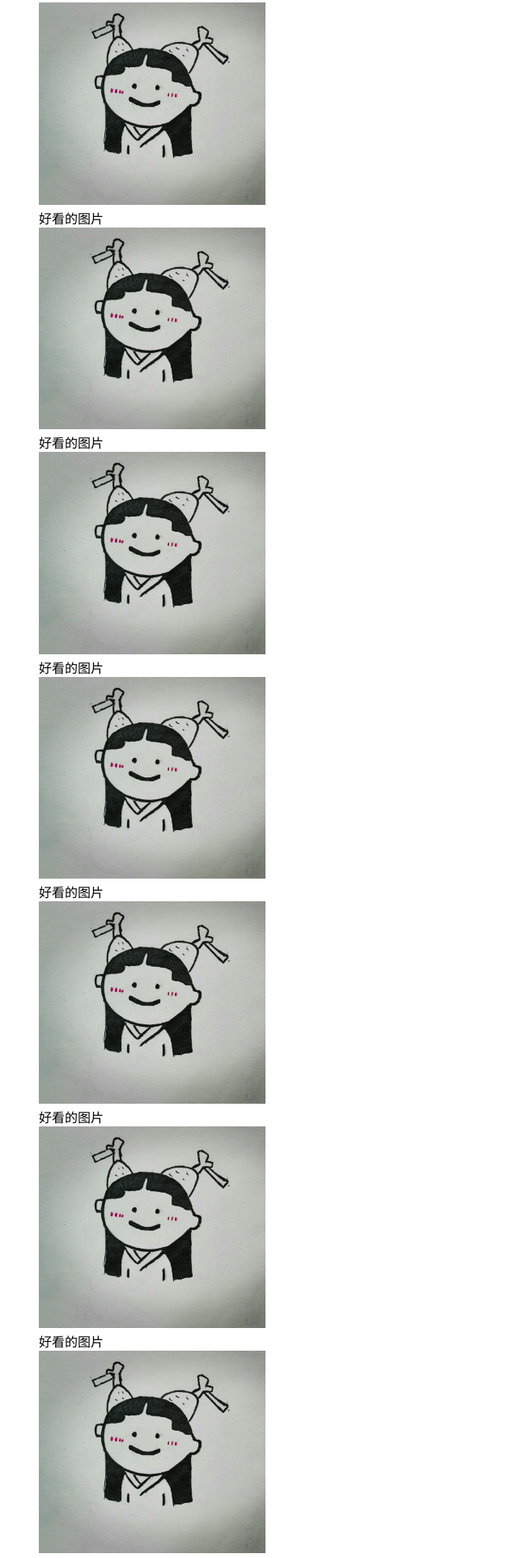
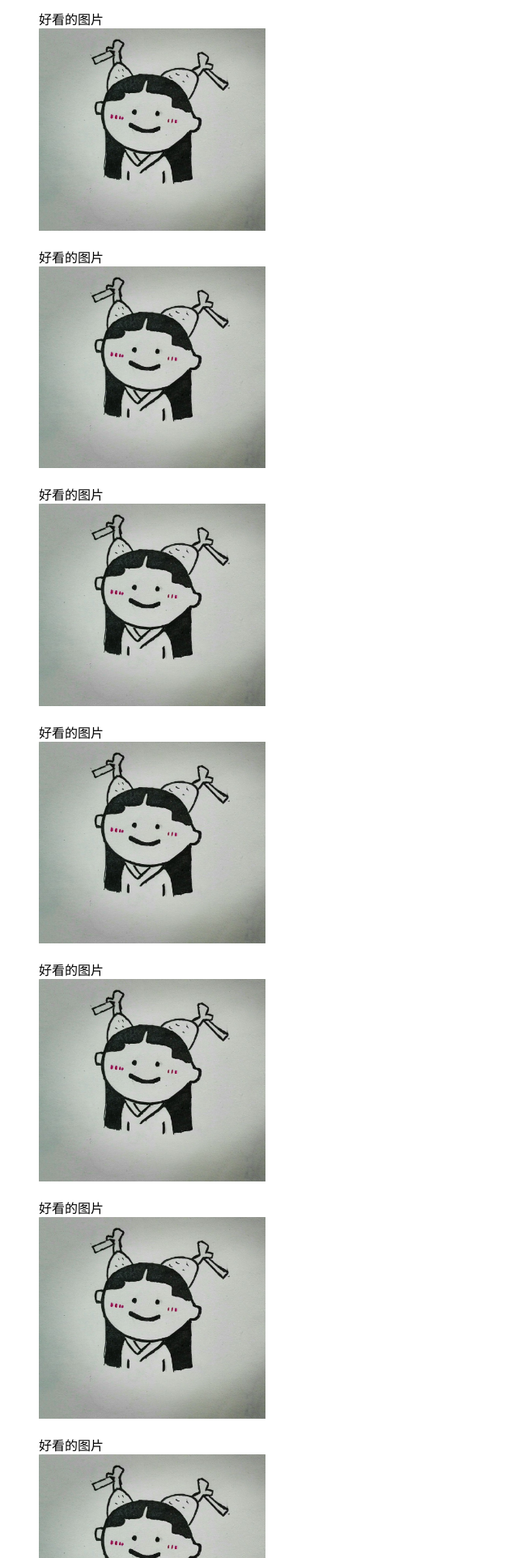
Before and after one commit to iraghavr/Baidu_ife, a plain HTML site: page mission1_1/index.html in a window 1280 px wide. Shown: the part 2226-4150 px from the top of the page at 81% size, without its empty margins (0-640 px from the left). Drawn offline with Linux system fonts and the light colour scheme.

Commit message:
update index.html

```diff
--- a/mission1_1/index.html
+++ b/mission1_1/index.html
@@ -75,28 +75,46 @@
         <li>列表项目三</li>
       </ul>
       <h2>图片</h2>
-      <dl>
-        <dd>好看的图片</dd>
-        <dd><img src="img/pic.jpg" width="280px" alt="好看的图片"/></dd>
-        <dd>好看的图片</dd>
-        <dd><img src="img/pic.jpg" width="280px" alt="好看的图片"/></dd>
-        <dd>好看的图片</dd>
-        <dd><img src="img/pic.jpg" width="280px" alt="好看的图片"/></dd>
-        <dd>好看的图片</dd>
-        <dd><img src="img/pic.jpg" width="280px" alt="好看的图片"/></dd>
-        <dd>好看的图片</dd>
-        <dd><img src="img/pic.jpg" width="280px" alt="好看的图片"/></dd>
-        <dd>好看的图片</dd>
-        <dd><img src="img/pic.jpg" width="280px" alt="好看的图片"/></dd>
-        <dd>好看的图片</dd>
-        <dd><img src="img/pic.jpg" width="280px" alt="好看的图片"/></dd>
-        <dd>好看的图片</dd>
-        <dd><img src="img/pic.jpg" width="280px" alt="好看的图片"/></dd>
-        <dd>好看的图片</dd>
-        <dd><img src="img/pic.jpg" width="280px" alt="好看的图片"/></dd>
-        <dd>好看的图片</dd>
-        <dd><img src="img/pic.jpg" width="280px" alt="好看的图片"/></dd>
-      </dl>
+      <figure>
+        <figcaption>好看的图片</figcaption>
+          <img src="img/pic.jpg" width="280px" alt="好看的图片"/>
+      </figure>
+      <figure>
+        <figcaption>好看的图片</figcaption>
+          <img src="img/pic.jpg" width="280px" alt="好看的图片"/>
+      </figure>
+      <figure>
+        <figcaption>好看的图片</figcaption>
+          <img src="img/pic.jpg" width="280px" alt="好看的图片"/>
+      </figure>
+      <figure>
+        <figcaption>好看的图片</figcaption>
+          <img src="img/pic.jpg" width="280px" alt="好看的图片"/>
+      </figure>
+      <figure>
+        <figcaption>好看的图片</figcaption>
+          <img src="img/pic.jpg" width="280px" alt="好看的图片"/>
+      </figure>
+      <figure>
+        <figcaption>好看的图片</figcaption>
+          <img src="img/pic.jpg" width="280px" alt="好看的图片"/>
+      </figure>
+      <figure>
+        <figcaption>好看的图片</figcaption>
+          <img src="img/pic.jpg" width="280px" alt="好看的图片"/>
+      </figure>
+      <figure>
+        <figcaption>好看的图片</figcaption>
+          <img src="img/pic.jpg" width="280px" alt="好看的图片"/>
+      </figure>
+      <figure>
+        <figcaption>好看的图片</figcaption>
+          <img src="img/pic.jpg" width="280px" alt="好看的图片"/>
+      </figure>
+      <figure>
+        <figcaption>好看的图片</figcaption>
+          <img src="img/pic.jpg" width="280px" alt="好看的图片"/>
+      </figure>
     </article>
     <article>
       <header>
@@ -181,10 +199,10 @@
           个人描述：<textarea placeholder="这是一个多行输入框，输入您的个人描述"></textarea>
           <input type="submit" value="确认提交"/>
         </p>
-      </aside>
-      <footer>
-        <span>版权所有&copy; 小笼包<a href="#">@红鲤鱼与绿鲤鱼与驴队</a></span>
-      </footer>
-    </form>
+      </form>
+    </aside>
+    <footer>
+      <span>版权所有&copy; 小笼包<a href="#">@红鲤鱼与绿鲤鱼与驴队</a></span>
+    </footer>
   </body>
 </html>
```
